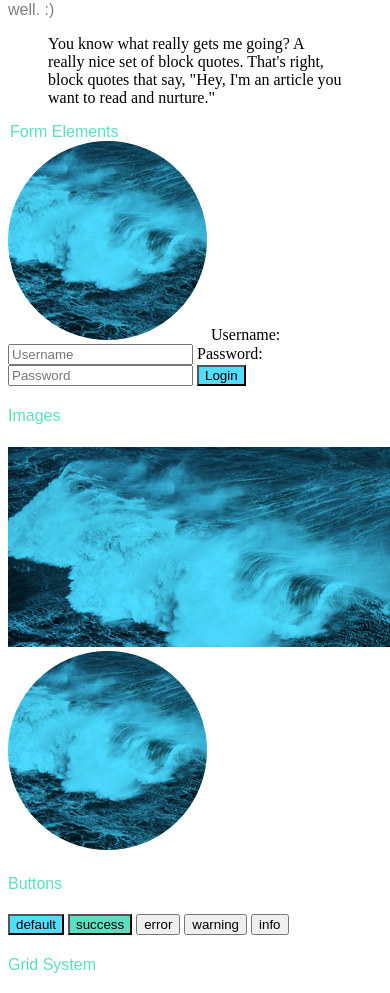
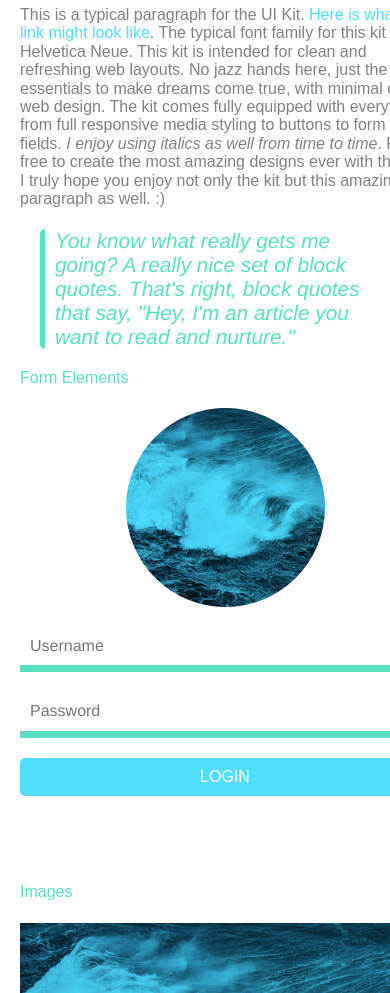
Before and after one commit to victorsindean/Web-Style-Guide-Project-4, a plain HTML site: page index.html in a window 390 px wide. Shown: the part 641-1634 px from the top of the page. Drawn offline with Linux system fonts and the light colour scheme.

Commit message:
small screen styling almost done---need to figure out the grids

```diff
--- a/index.html
+++ b/index.html
@@ -6,6 +6,7 @@
   <title>Circles UI Kit</title>
   <meta name="viewport" content="width=device-width, initial-scale=1">
   <link rel="stylesheet" href="css/styles.css">
+  <link rel="stylesheet" href="css/normalize.css">
 </head>
 <!--
     List of classes used
--- a/scss/base/_base.scss
+++ b/scss/base/_base.scss
@@ -7,5 +7,6 @@ ul {
 p {
   color: $color-text;
   font-family: $font-primary-light;
+  text-align: left;
 
 }
--- a/scss/components/_buttons.scss
+++ b/scss/components/_buttons.scss
@@ -1,18 +1,25 @@
 .btn--default {
   background-color: $color-secondary;
+  @include buttons;
 }
 .btn--success {
   background-color: $color-primary;
+  @include buttons;
 }
 .btn--error {
-
+  background-color: $color-red;
+  @include buttons;
 }
 .btn--warning {
-
+  background-color: $color-orange;
+  @include buttons;
 }
 .btn--info {
-
+  background-color: $color-purple;
+  @include buttons;
 }
 .theme__colors {
-
+  color: $color-white;
+  text-transform: uppercase;
+  @include buttons;
 }
--- a/scss/components/_flexbox.scss
+++ b/scss/components/_flexbox.scss
@@ -0,0 +1,31 @@
+.container {
+  display: flex;
+  flex-direction: column;
+  flex-wrap: wrap;
+  text-align: center;
+  max-width: 1000px;
+  margin: 0 auto;
+  padding: 50px 20px;
+}
+
+.nav {
+  display: flex;
+  flex-direction: column;
+}
+
+.grid__row {
+  display: flex;
+  flex-direction: column;
+
+}
+
+.form {
+  display: flex;
+  flex-direction: column;
+}
+
+.grid__col--12 {
+  display: flex;
+  flex-direction: column;
+  background-color: $color-white;
+}
--- a/scss/components/_forms.scss
+++ b/scss/components/_forms.scss
@@ -1,9 +1,16 @@
 .form {
-
+  text-align: left;
 }
 .form__label--hidden {
-
+  display: none;
 }
 .form__input {
-
+  border: none;
+  border-bottom: 7px solid $color-primary;
+  padding: 10px 10px;
+  margin-bottom: 20px;
+  font-family: $font-primary;
+  &:focus {
+    outline: 2px solid $color-primary;
+  }
 }
--- a/scss/components/_images.scss
+++ b/scss/components/_images.scss
@@ -0,0 +1,11 @@
+.img--logo {
+
+}
+.img--frame {
+
+}
+.img--avatar {
+  align-self: center;
+  padding-top: 20px;
+  padding-bottom: 20px;
+}
--- a/scss/components/_navigation.scss
+++ b/scss/components/_navigation.scss
@@ -1,3 +1,18 @@
-.nav__item {
+.nav {
+  padding: 0;
 
 }
+.nav__item {
+  list-style-type: none;
+  a {
+    @include button;
+    background-color: $color-white;
+    color: $color-primary;
+    text-decoration: none;
+    transition: .5s;
+    &:hover {
+      background-color: $color-primary;
+      color: $color-white;
+    }
+  }
+}
--- a/scss/components/_typography.scss
+++ b/scss/components/_typography.scss
@@ -1,22 +1,31 @@
-.container {
 
-}
 .link {
   color: $color-secondary;
   text-decoration: none;
 
 }
 .blockquote {
-
+  font-family: $font-primary;
+  font-style: italic;
+  font-size: 1.3em;
+  color: $color-primary;
+  text-align: left;
+  border-left: 5px solid $color-primary;
+  border-radius: 5px;
+  padding-left: 10px;
+  margin-left: 20px;
 }
 .headline--primary {
   color: $color-primary;
   font-family: $font-primary;
   font-weight: bolder;
+  text-align: left;
+  margin-left: 20px;
 }
 .headline--secondary {
   color: $color-primary;
   font-family: $font-primary-light;
   font-weight: lighter;
+  text-align: left;
 
 }
--- a/scss/utilities/_mixins.scss
+++ b/scss/utilities/_mixins.scss
@@ -0,0 +1,30 @@
+@mixin buttons {
+  @include button;
+  &:hover {
+    @include button-hover;
+  }
+  &:active {
+    @include button-active;
+  }
+}
+
+@mixin button {
+  display: block;
+  padding-top: 10px;
+  padding-bottom: 10px;
+  margin-bottom: 5px;
+  font-family: $font-primary-light;
+  border-radius: 5px;
+  transition: .5s;
+  outline: none;
+  border: none;
+  transition: .1s;
+}
+
+@mixin button-hover {
+  filter: brightness(115%);
+  box-shadow: 2px 2px 1px 0px rgba(0,0,0,0.14);
+}
+@mixin button-active {
+  box-shadow: inset 2px 2px 1px 0px rgba(0,0,0,0.14);
+}
--- a/scss/utilities/_variables.scss
+++ b/scss/utilities/_variables.scss
@@ -2,6 +2,13 @@ $color-primary: #58e0c1;
 $color-secondary: #51ddfc;
 $color-text: gray;
 
+$color-white: #fff;
+$color-red: #e4757a;
+$color-orange: #fd7856;
+$color-purple: #927bc1;
+$color-blue: #3fabca;
+$color-pink: #deb2ee;
+
 
 $font-primary: 'Helvetica Neue', sans-serif;
 $font-primary-light: 'Helvetica Neue-Light', sans-serif ;
```
Also changed, not shown: css/styles.css, 1 other file.
